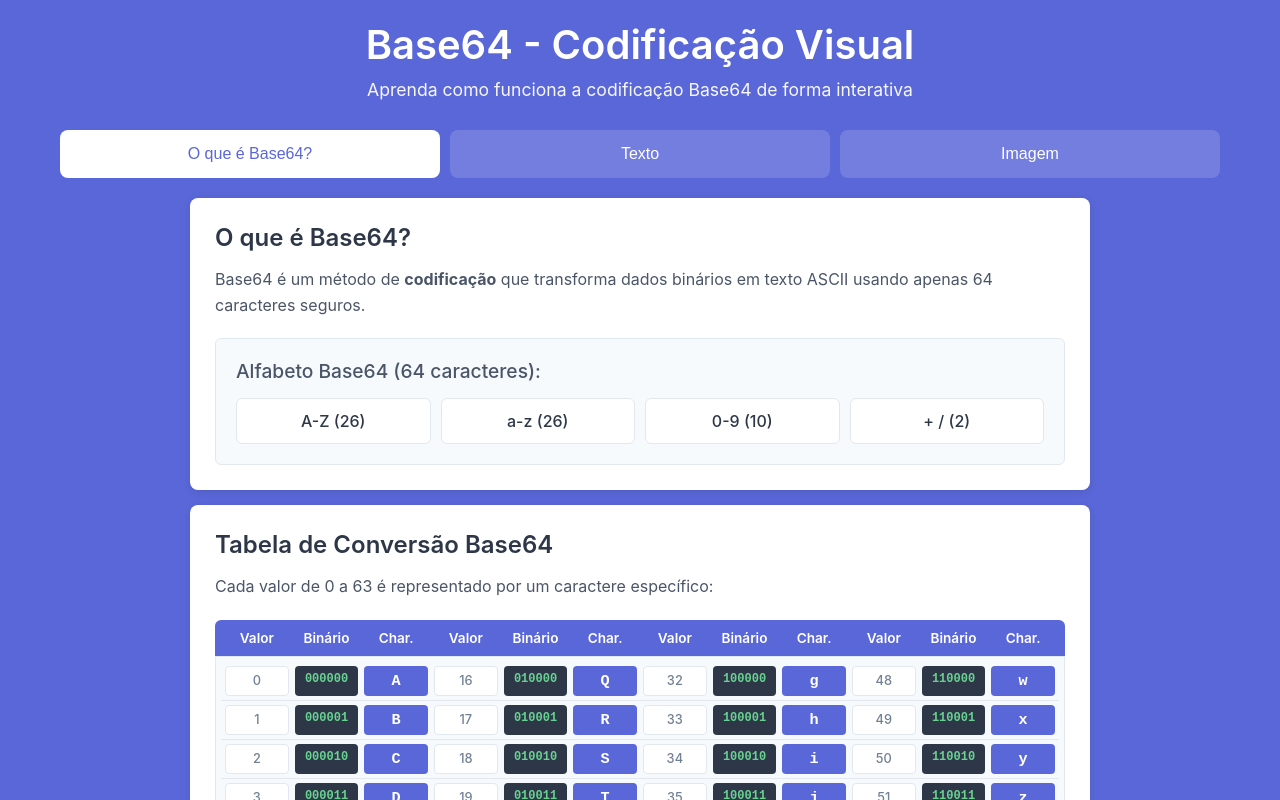
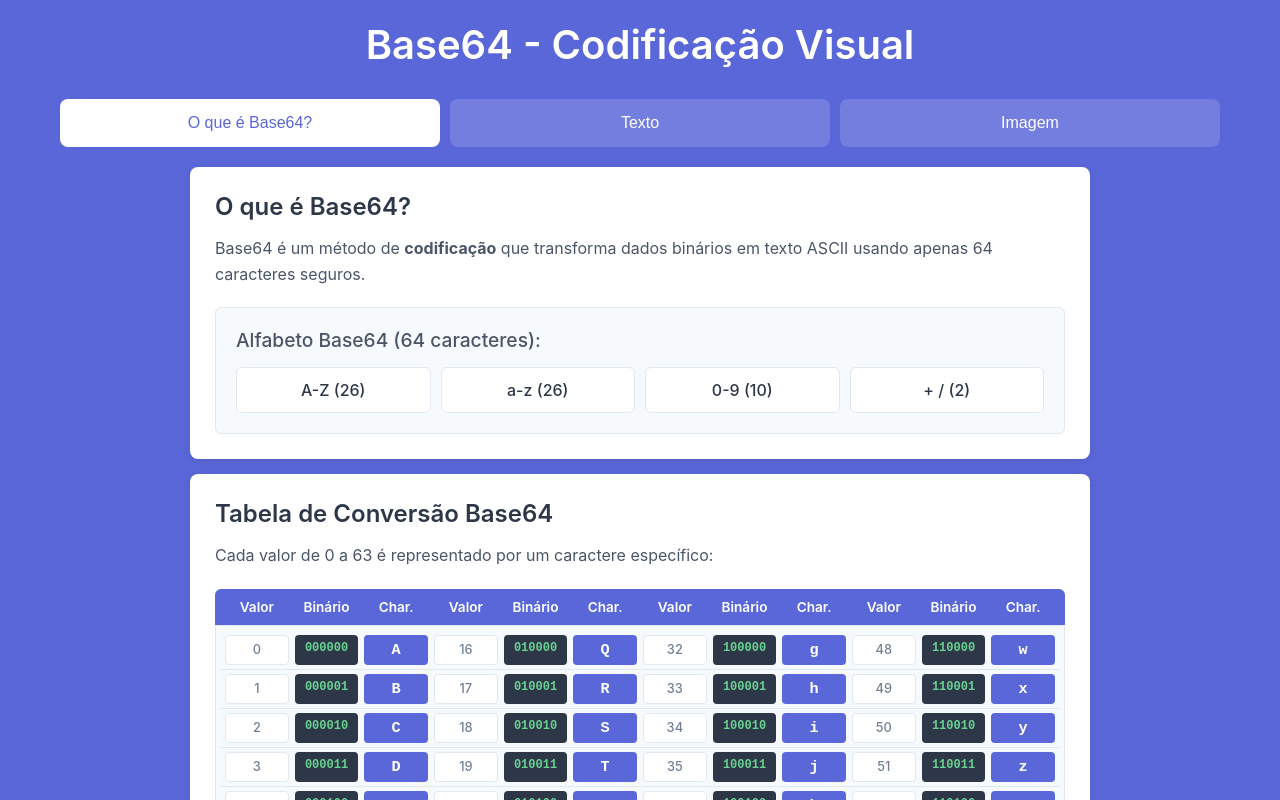
Before and after one commit to KennyS404/base64, a React (Vite) app: page / in a window 1280 px wide. Shown: the top 800 px of the page. Built offline with nearby package versions, Linux system fonts and the light colour scheme.

Commit message:
feat: non active markerts changed

```diff
--- a/src/App.jsx
+++ b/src/App.jsx
@@ -37,7 +37,6 @@ function App() {
     <div className="app">
       <header className="header">
         <h1>Base64 - Codificação Visual</h1>
-        <p>Aprenda como funciona a codificação Base64 de forma interativa</p>
       </header>
 
       <div className="tabs">
```
